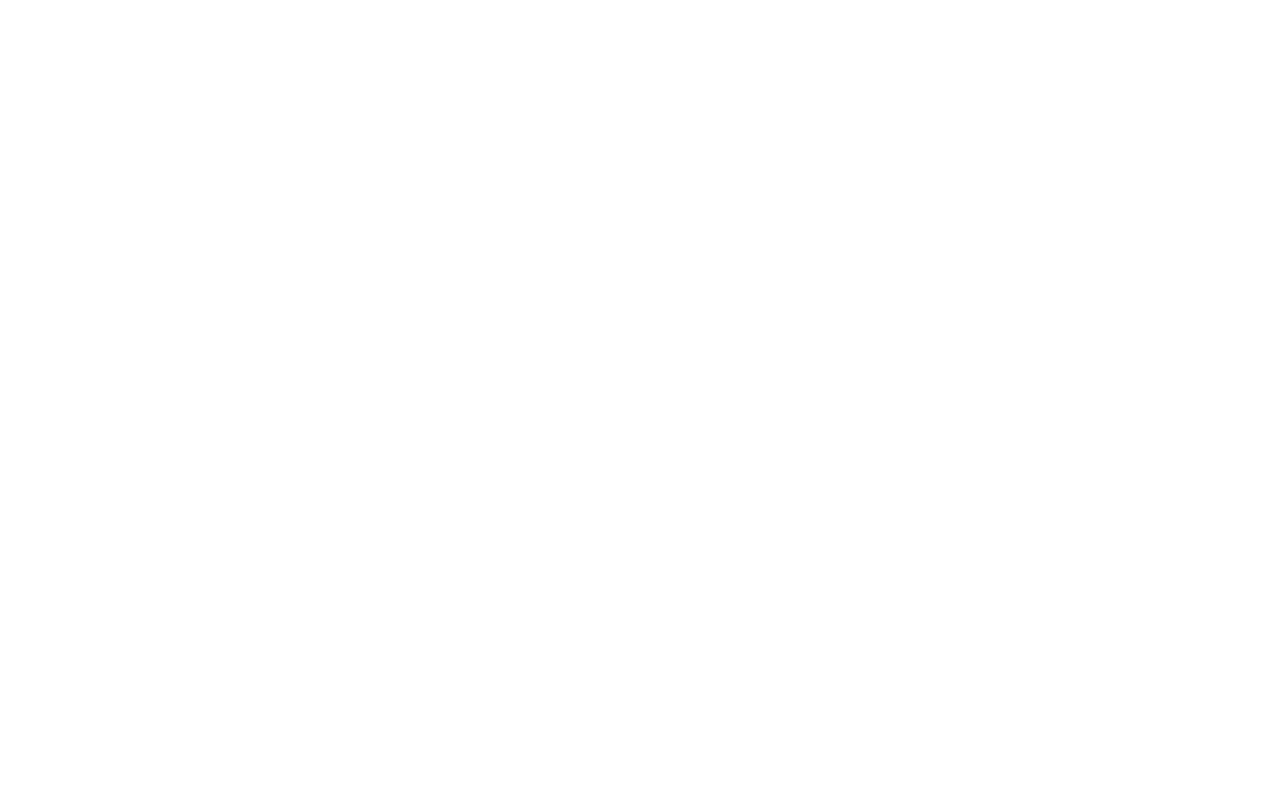
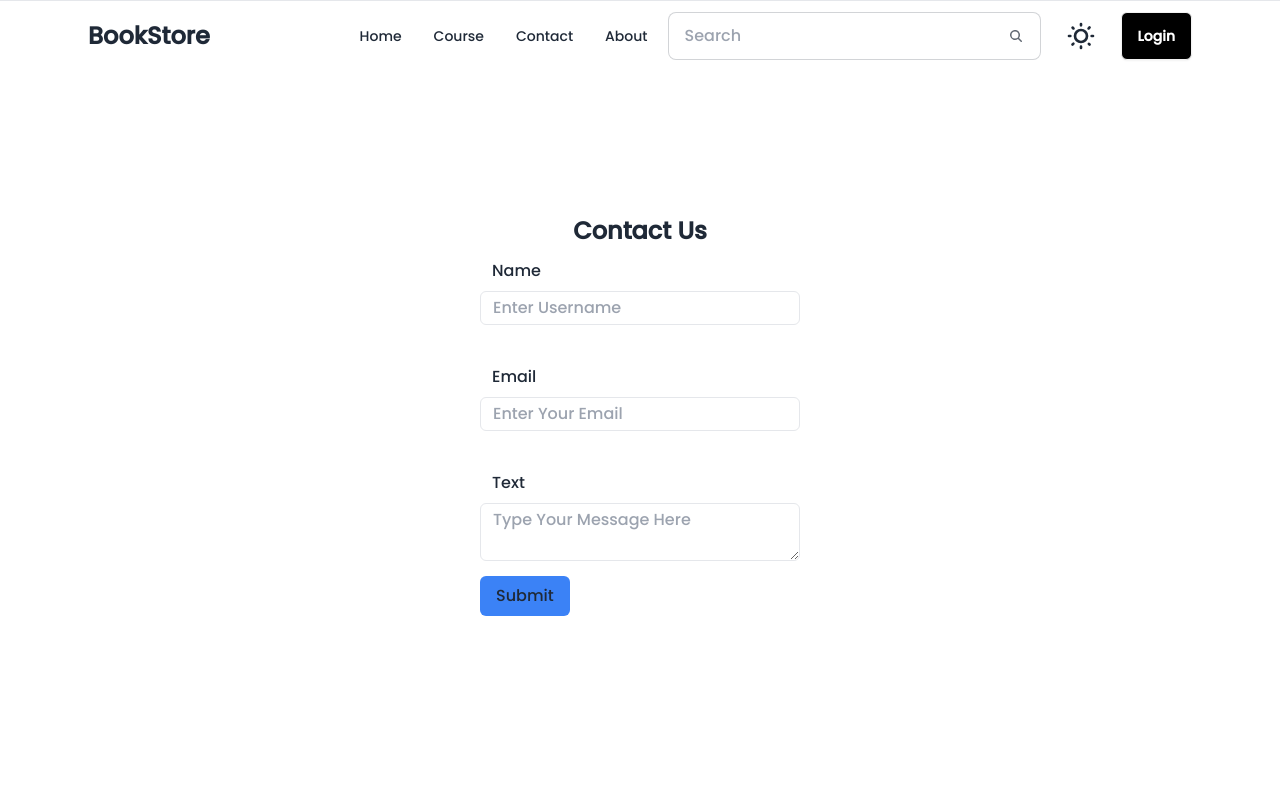
Before and after one commit to Sumit5089/BookStore, a React (Vite) app in the folder frontend/: page /contact in a window 1280 px wide. Before the commit this address had no page. Shown: the top 800 px of the page. Built offline with nearby package versions, Linux system fonts and the light colour scheme.

Commit message:
contact page component

```diff
--- a/frontend/src/App.jsx
+++ b/frontend/src/App.jsx
@@ -3,6 +3,7 @@
 import { Routes, Route } from 'react-router-dom';
 import Courses from './courses/Courses';
 import Signup from './components/Signup';
+import Contact from './contact/Contact';
 
 function App() {
   return (
@@ -12,6 +13,7 @@
         <Route path="/" element={<Home />} />
         <Route path="/course" element={<Courses />} />
         <Route path="/signup" element={<Signup />} />
+        <Route path="/contact" element={<Contact />} />
      </Routes>
      </div>
     </>
--- /dev/null
+++ b/frontend/src/components/Contactus.jsx
@@ -0,0 +1,79 @@
+import React from "react";
+import { useForm } from "react-hook-form";
+
+const Contactus = () => {
+    const {
+        register,
+        handleSubmit,
+        formState: { errors },
+      } = useForm();
+
+      const onSubmit = (data) => console.log(data);
+  return (
+    <>
+
+        <div className="flex h-screen items-center justify-center">
+          <div>
+            <form onSubmit={handleSubmit(onSubmit)} method="dialog">
+              <div className="mt-4 space-y-2">
+                 <h1 className="text-2xl font-bold p-3 text-center">Contact Us</h1>
+                <span className="px-3">Name</span>
+                <br />
+                <input
+                  type="text"
+                  placeholder="Enter Username"
+                  className="w-80 px-3 py-1 border rounded-md outline-none"
+                  {...register("name", { required: true })}
+                />
+                <br />
+                {errors.name && (
+                  <span className="text-sm text-red-500">
+                    This field is required
+                  </span>
+                )}
+              </div>
+              <br />
+              <div className="mt-4 space-y-2">
+                <span className="px-3">Email</span>
+                <br />
+                <input
+                  type="email"
+                  placeholder="Enter Your Email"
+                  className="w-80 px-3 py-1 border rounded-md outline-none"
+                  {...register("email", { required: true })}
+                />
+                <br />
+                {errors.email && (
+                  <span className="text-sm text-red-500">
+                    This field is required
+                  </span>
+                )}
+              </div>
+              <br />
+              <div className="mt-4 space-y-2">
+                <span className="px-3">Text</span>
+                <br />
+                <textarea
+                  type="text"
+                  placeholder="Type Your Message Here"
+                  className="w-80 px-3 py-1 border rounded-md outline-none"
+                  {...register("text", { required: true })}
+                />
+                <br />
+                {errors.text && (
+                  <span className="text-sm text-red-500">
+                    This field is required
+                  </span>
+                )}
+                <button className="px-4 py-2 bg-blue-500 rounded-md mt-5">
+                    Submit
+                  </button>
+              </div>
+            </form>
+          </div>
+        </div>
+    </>
+  );
+};
+
+export default Contactus;
--- a/frontend/src/components/Navbar.jsx
+++ b/frontend/src/components/Navbar.jsx
@@ -43,7 +43,7 @@
         <a href="/course">Course</a>
       </li>
       <li>
-        <a>Contact</a>
+        <a href="/contact">Contact</a>
       </li>
       <li>
         <a>About</a>
--- /dev/null
+++ b/frontend/src/contact/Contact.jsx
@@ -0,0 +1,18 @@
+import React from 'react'
+import Contactus from '../components/Contactus'
+import Navbar from '../components/Navbar'
+import Footer from '../components/Footer'
+
+const Contact = () => {
+  return (
+    <>
+         <Navbar/>
+            <div className='min-h-screen'>
+                <Contactus/>
+            </div>
+            <Footer/>
+    </>
+  )
+}
+
+export default Contact
```
